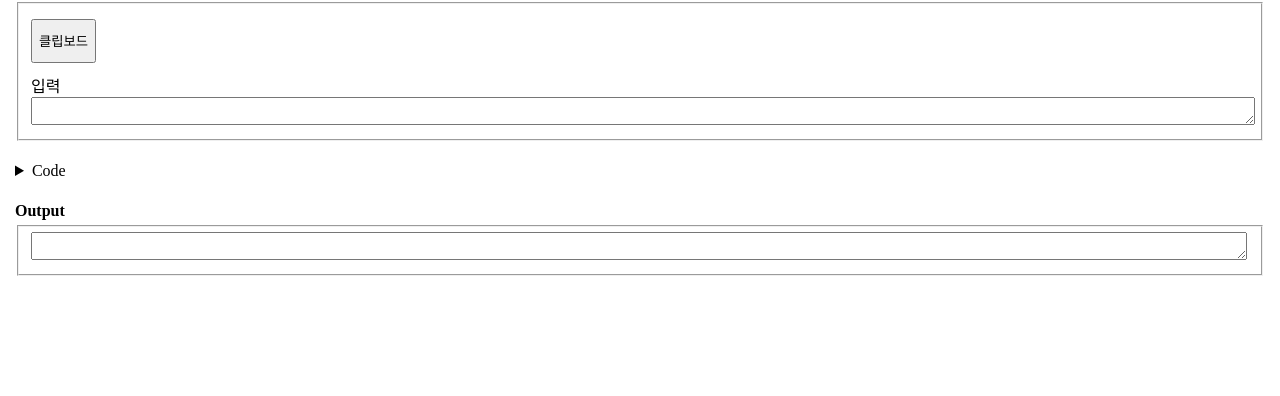
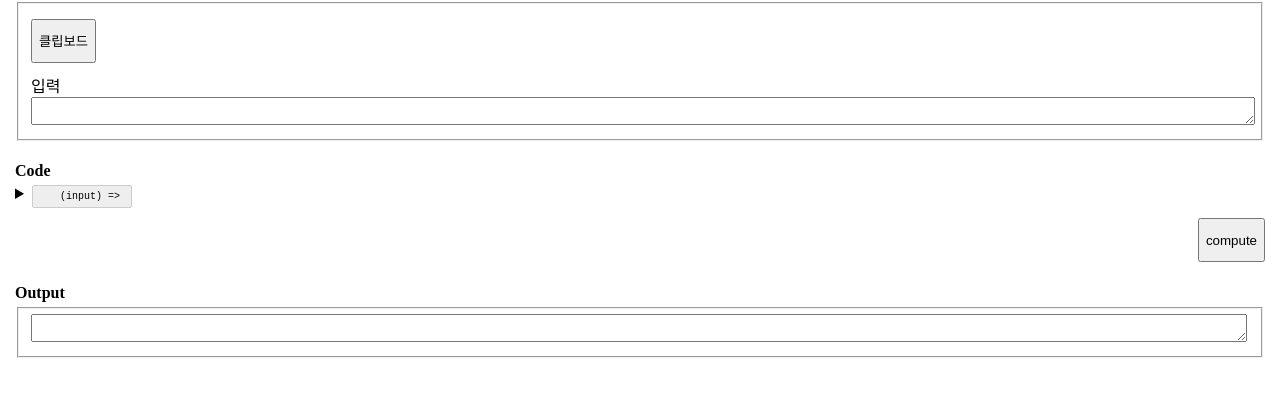
Before and after one commit to jangxyz/homeapps, a plain HTML site: page clipboard/index.html in a window 1280 px wide. Shown: the part 116-512 px from the top of the page. Drawn offline with Linux system fonts and the light colour scheme.

Commit message:
[clipboard] extract compute button outside details

```diff
--- a/clipboard/index.html
+++ b/clipboard/index.html
@@ -42,16 +42,17 @@
   </section>
 
   <section class="code-section">
+    <h4>Code</h4>
     <details>
-      <summary>Code</summary>
+      <summary><code class="code-prefix">(input) => </code></summary>
       <fieldset class="code-fieldset">
-        <code class="code-prefix">(input) => </code>
+
         <textarea name="code" class="code"></textarea>
       </fieldset>
-      <div class="bottom-buttons">
-        <button name="compute">compute</button>
-      </div>
     </details>
+    <div class="bottom-buttons">
+      <button name="compute">compute</button>
+    </div>
   </section>
 
   <!--
```
